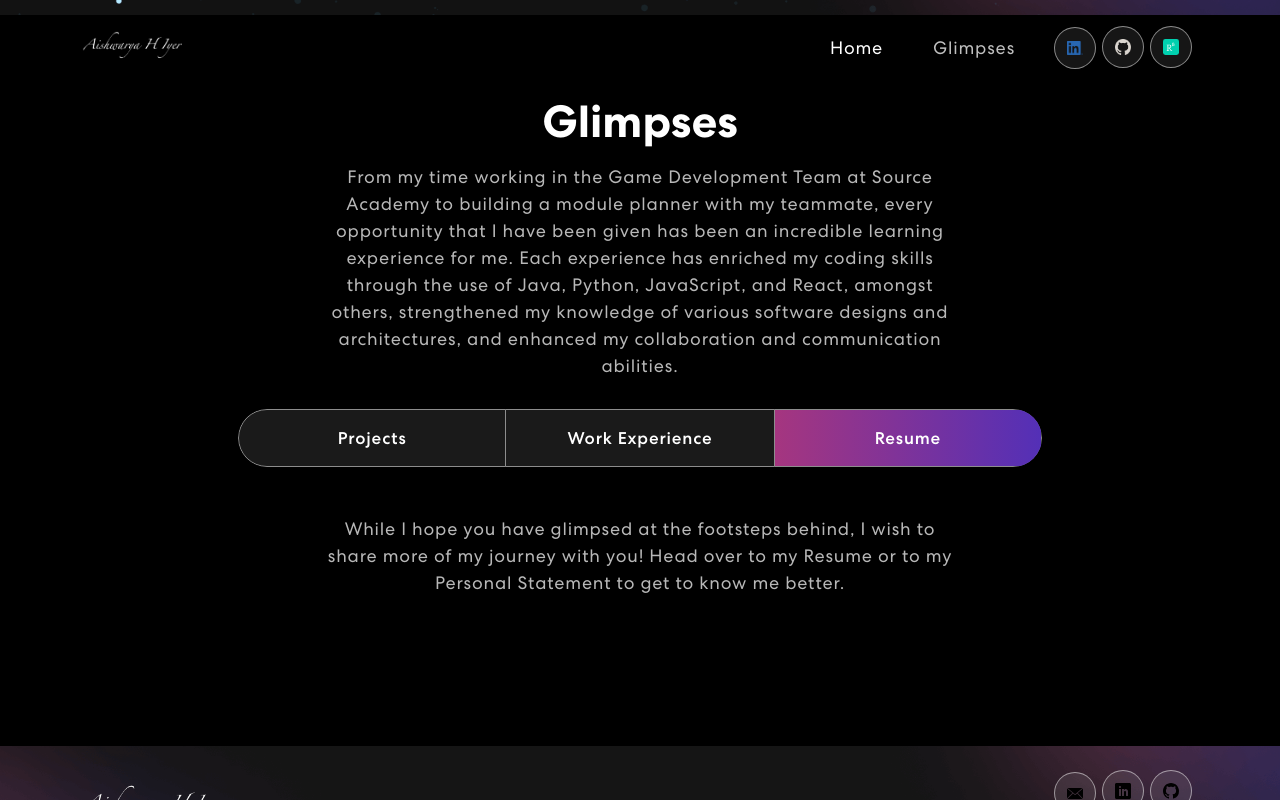
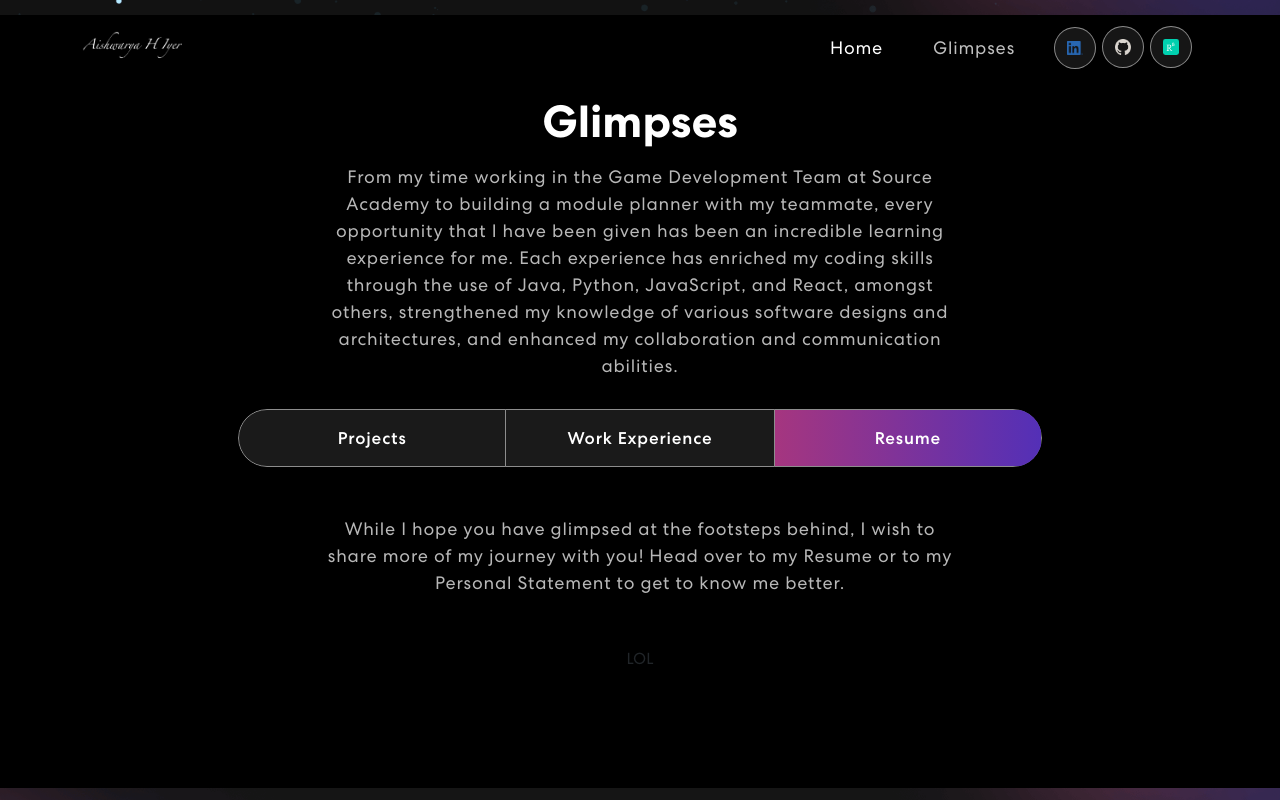
Before and after one commit to Aishwarya-Hariharan-Iyer/portfolio, a React (Vite) app: page / in a window 1280 px wide. Both pictures are taken after a click on the tab "Resume". Shown: the part 738-1538 px from the top of the page. Built offline with nearby package versions, Linux system fonts and the light colour scheme.

Commit message:
Modify footer to include contact details

```diff
--- a/src/components/Footer.jsx
+++ b/src/components/Footer.jsx
@@ -1,10 +1,6 @@
-import GitHub from "@mui/icons-material/GitHub";
-import { IconButton } from "@mui/material";
-import { Container, Row, Col } from "react-bootstrap";
+import { Container, Row, Col, Button } from "react-bootstrap";
 import logo from "../assets/img/logo.png";
-import navIcon1 from '../assets/img/mail.svg';
-import navIcon2 from '../assets/img/linkedin.svg';
-import navIcon3 from '../assets/img/github.svg';
+import mail from "../assets/img/mail.png";
 
 export const Footer = () => {
   return (
@@ -17,9 +13,9 @@ export const Footer = () => {
           <Col size={12} sm={6} className="text-center text-sm-end">
             <br></br>
             <div className="social-icon">
-              <a href="https://www.linkedin.com/in/aishwarya-h-iyer" target="_blank"><img src={navIcon1} alt="Icon" /></a>
-              <a href="#"><img src={navIcon2} alt="Icon" /></a>
-              <a href="#"><img src={navIcon3} alt="Icon" /></a>
+              <button onClick={() => window.open('mailto:aishwaryahiyer@u.nus.edu?subject=Subject&body=Body%20goes%20here')}>
+                <h5 style={{ color: 'white' }}>Let's Connect!</h5>
+                </button>
             </div>
             <p>Copyright 2022. All Rights Reserved</p>
           </Col>
--- a/src/components/projects.jsx
+++ b/src/components/projects.jsx
@@ -145,9 +145,11 @@ export const Projects = () => {
                     </Tab.Pane>
                     <Tab.Pane eventKey="third">
                       <p>While I hope you have glimpsed at the footsteps behind, I wish to share more of my journey with you! Head over to my Resume or to my Personal Statement to get to know me better.</p>
-                      <IconButton>
-                        <Github/>
-                      </IconButton>
+                      <Row xs='4' sm='4' md='4' lg='4' xl='4' xxl='4'>
+                        <p>
+                          <Button variant="outlined">LOL</Button>
+                        </p>
+                      </Row>
                     </Tab.Pane>
                   </Tab.Content>
                 </Tab.Container>
```
Also changed, not shown: src/assets/img/contact.png (added), src/assets/img/mail.png (added).
